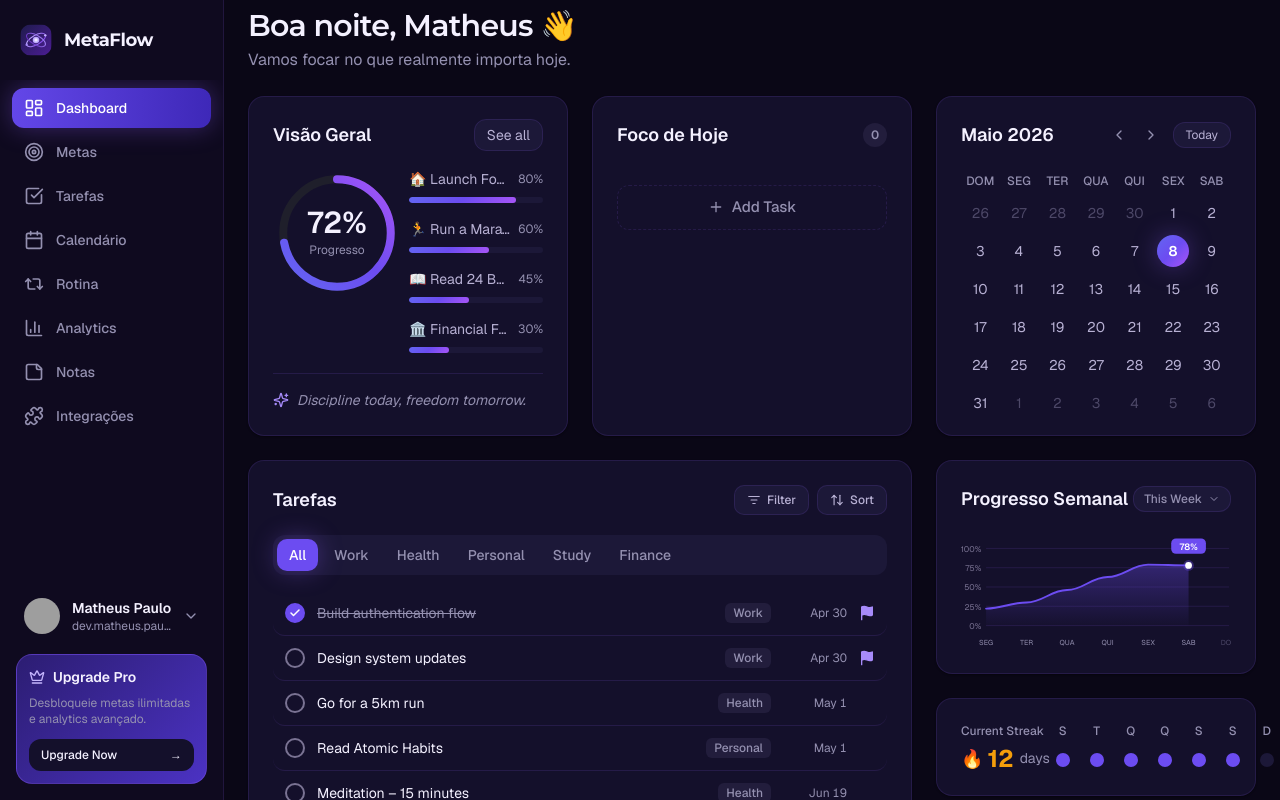
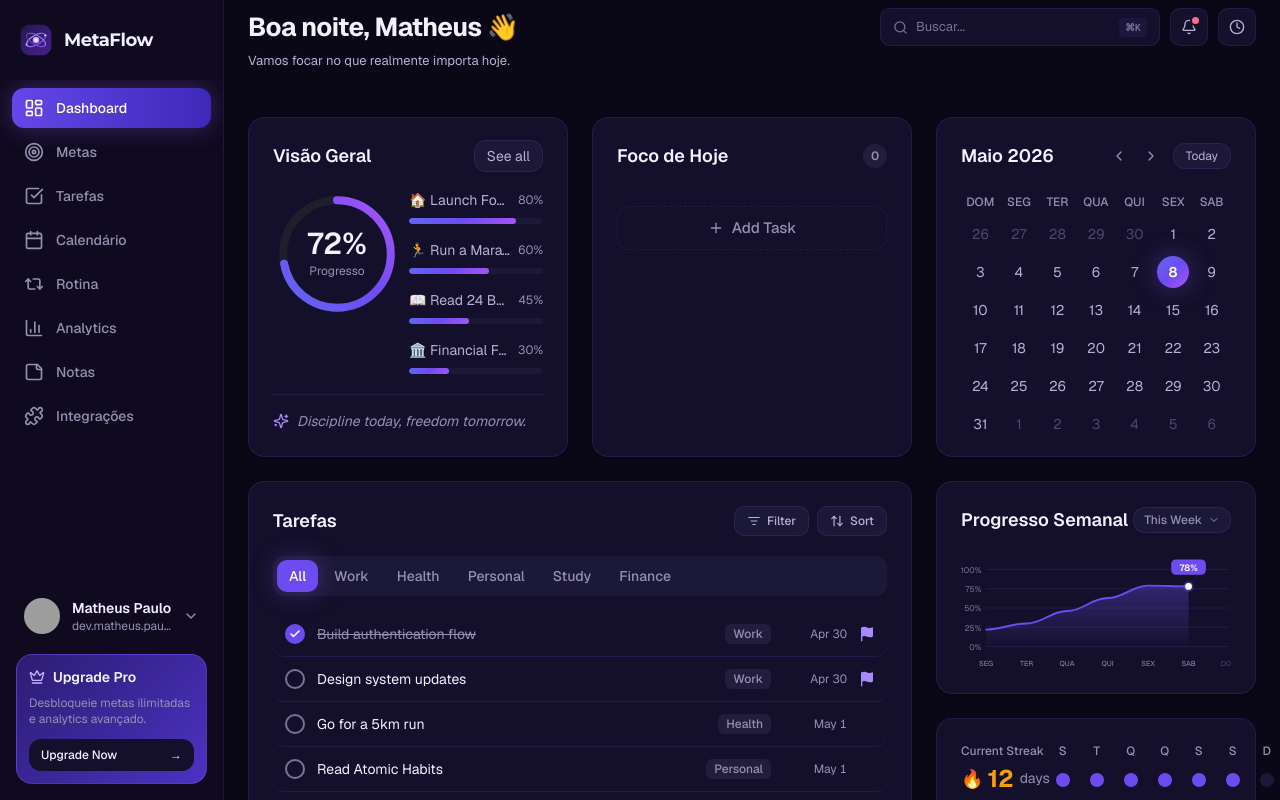
Before and after one commit to matheuspsb/metaflow, a Next.js app: page /dashboard in a window 1280 px wide. Built offline with nearby package versions, Linux system fonts and the light colour scheme; grey boxes are pictures that could not be loaded.

Commit message:
feat: add shared PageHeader component, convert calendar page to SSR

```diff
--- a/src/app/(dashboard)/calendario/page.tsx
+++ b/src/app/(dashboard)/calendario/page.tsx
@@ -1,5 +1,6 @@
 import { CalendarPageClient } from '@/components/calendar/CalendarPageClient'
-import { CalendarTopbar } from '@/components/layout/calendar-topbar'
+import { PageHeader } from '@/components/shared/PageHeader'
+import { Plus } from 'lucide-react'
 import { Metadata } from 'next'
 
 export const metadata: Metadata = {
@@ -10,7 +11,16 @@ export const metadata: Metadata = {
 export default function CalendarioPage() {
   return (
     <>
-      <CalendarTopbar />
+      <PageHeader
+        title="Calendário"
+        description="Visualize sua semana e organize seus compromissos."
+        action={
+          <button className="bg-gradient-brand shadow-brand-glow flex cursor-pointer items-center gap-1.5 rounded-md border-0 px-3.5 py-2 text-[13px] font-semibold text-white">
+            <Plus size={16} />
+            <span>Novo Evento</span>
+          </button>
+        }
+      />
       <CalendarPageClient />
     </>
   )
--- a/src/app/(dashboard)/dashboard/page.tsx
+++ b/src/app/(dashboard)/dashboard/page.tsx
@@ -1,20 +1,24 @@
-import { Greeting } from '@/components/dashboard/Greeting'
 import { GoalsCard } from '@/components/dashboard/goals/GoalsCard'
 import { TodaysFocusCard } from '@/components/dashboard/focus/TodaysFocusCard'
 import { CalendarCard } from '@/components/dashboard/calendar/CalendarCard'
 import { TasksCard } from '@/components/dashboard/tasks/TasksCard'
 import { WeeklyProgressCard } from '@/components/dashboard/analytics/WeeklyProgressCard'
 import { ConsistencyCard } from '@/components/dashboard/analytics/ConsistencyCard'
+import { PageHeader } from '@/components/shared/PageHeader'
+import { getGreeting } from '@/lib/greeting'
 import type { Metadata } from 'next'
 
 export const metadata: Metadata = {
-  title: 'Dashboard',
+  title: 'Dashboard | MetaFlow',
 }
 
 export default function DashboardPage() {
   return (
     <div className="flex flex-col gap-6">
-      <Greeting name="Matheus" />
+      <PageHeader
+        title={getGreeting('Matheus')}
+        description="Vamos focar no que realmente importa hoje."
+      />
       <div className="grid grid-cols-1 gap-6 lg:grid-cols-2 xl:grid-cols-3">
         <GoalsCard className="max-h-85" />
         <TodaysFocusCard className="max-h-85" />
--- a/src/components/dashboard/Greeting.tsx
+++ /dev/null
@@ -1,24 +0,0 @@
-'use client'
-
-interface GreetingProps {
-  name: string
-}
-
-function getGreeting(hour: number): string {
-  if (hour < 12) return 'Bom dia'
-  if (hour < 18) return 'Boa tarde'
-  return 'Boa noite'
-}
-
-export function Greeting({ name }: GreetingProps) {
-  const greeting = getGreeting(new Date().getHours())
-
-  return (
-    <div>
-      <h1 className="font-display text-3xl font-semibold tracking-tight text-fg-primary">
-        {greeting}, {name} 👋
-      </h1>
-      <p className="text-fg-muted mt-1">Vamos focar no que realmente importa hoje.</p>
-    </div>
-  )
-}
--- a/src/components/layout/calendar-topbar.tsx
+++ b/src/components/shared/PageHeader.tsx
@@ -1,19 +1,24 @@
-import { Bell, Clock, Plus, Search } from 'lucide-react'
+import { Bell, Clock, Search } from 'lucide-react'
+import { ReactNode } from 'react'
 
-export function CalendarTopbar() {
+interface PageHeaderProps {
+  title: string
+  description: string
+  action?: ReactNode
+}
+
+export function PageHeader({ title, description, action }: PageHeaderProps) {
   return (
     <div className="mb-5.5 flex items-start justify-between gap-6">
       <div>
-        <h1 className="text-fg-primary text-[26px] font-bold tracking-[-0.02em]">Calendário</h1>
-        <p className="text-fg-secondary mt-1 text-[13px]">
-          Visualize sua semana e organize seus compromissos.
-        </p>
+        <h1 className="text-fg-primary text-[26px] font-bold tracking-[-0.02em]">{title}</h1>
+        <p className="text-fg-secondary mt-1 text-[13px]">{description}</p>
       </div>
       <div className="flex shrink-0 items-center gap-2.5">
         <div className="border-border-subtle bg-bg-card flex w-70 items-center gap-2 rounded-md border px-3 py-2">
           <Search size={15} className="text-fg-subtle shrink-0" />
           <input
-            placeholder="Buscar evento..."
+            placeholder="Buscar..."
             className="text-fg-primary placeholder:text-fg-subtle min-w-0 flex-1 border-0 bg-transparent text-[13px] outline-none"
           />
           <kbd className="bg-brand-500/10 text-fg-subtle rounded px-1.5 py-0.5 text-[10px] font-semibold">
@@ -29,10 +34,7 @@ export function CalendarTopbar() {
           <Clock size={16} />
         </button>
 
-        <button className="bg-gradient-brand shadow-brand-glow flex cursor-pointer items-center gap-1.5 rounded-md border-0 px-3.5 py-2 text-[13px] font-semibold text-white">
-          <Plus size={16} />
-          <span>Novo Evento</span>
-        </button>
+        {action}
       </div>
     </div>
   )
--- /dev/null
+++ b/src/lib/greeting.ts
@@ -0,0 +1,6 @@
+export function getGreeting(name: string): string {
+  const hour = new Date().getHours()
+  if (hour < 12) return `Bom dia, ${name} 👋`
+  if (hour < 18) return `Boa tarde, ${name} 👋`
+  return `Boa noite, ${name} 👋`
+}
```
